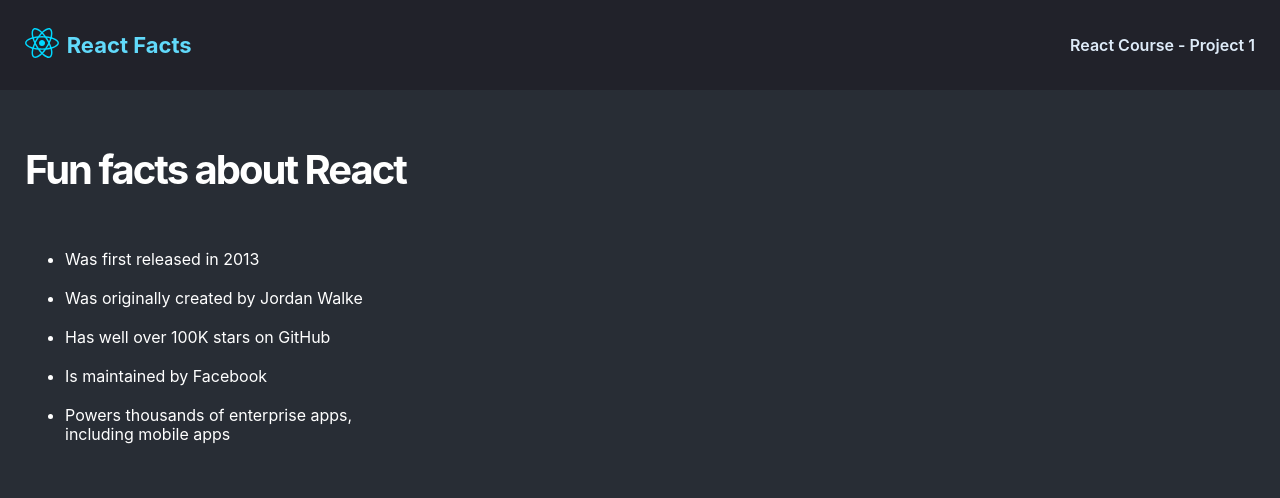
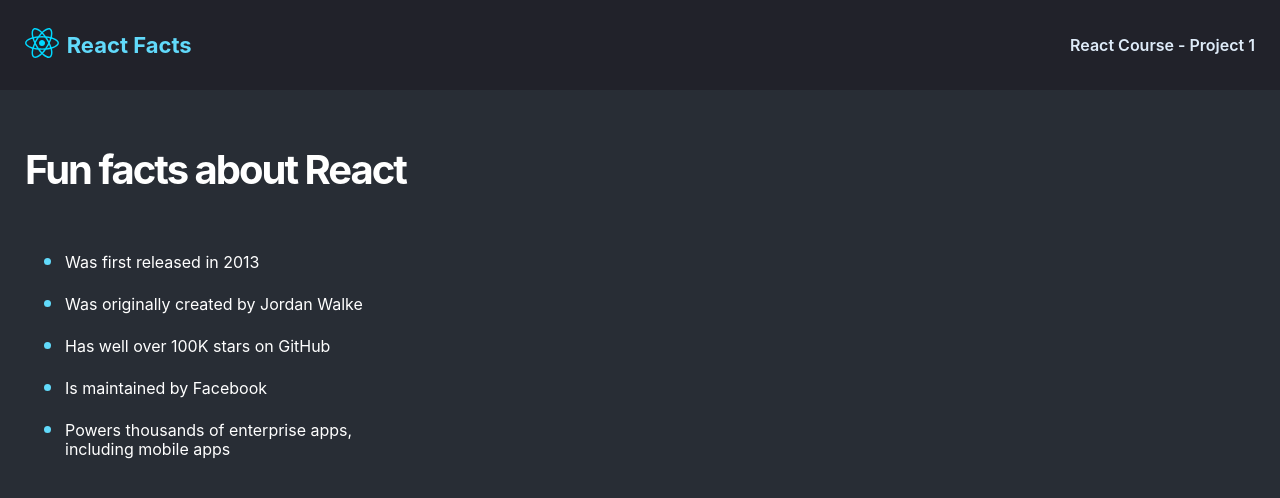
Before and after one commit to yuvraj-timalsina/react-site, a React (Vite) app: page / in a window 1280 px wide. Shown: the top 498 px of the page. Built offline with nearby package versions, Linux system fonts and the light colour scheme.

Commit message:
bullet color

```diff
--- a/src/index.css
+++ b/src/index.css
@@ -58,3 +58,8 @@
     line-height: 19px;
     padding-block: 10px;
 }
+
+.main-facts > li::marker {
+    font-size: 1.4rem;
+    color: #61DAFB;
+}
```
